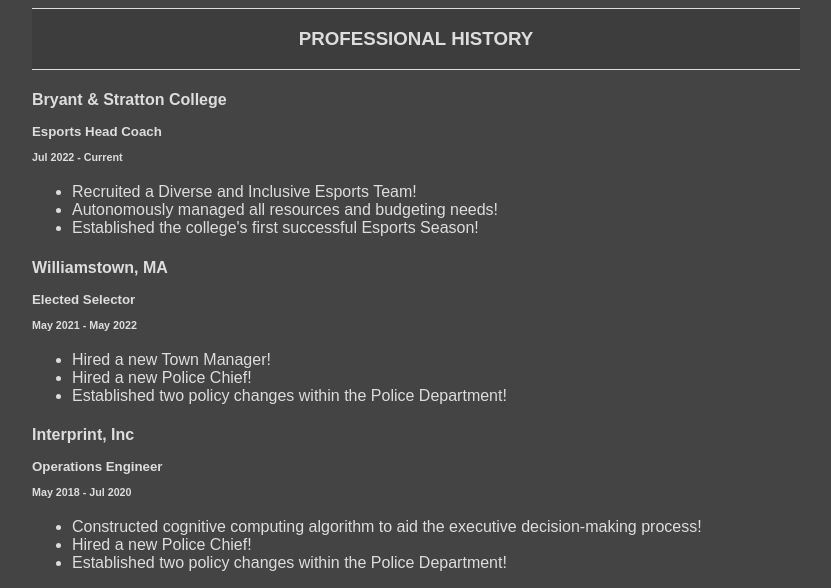
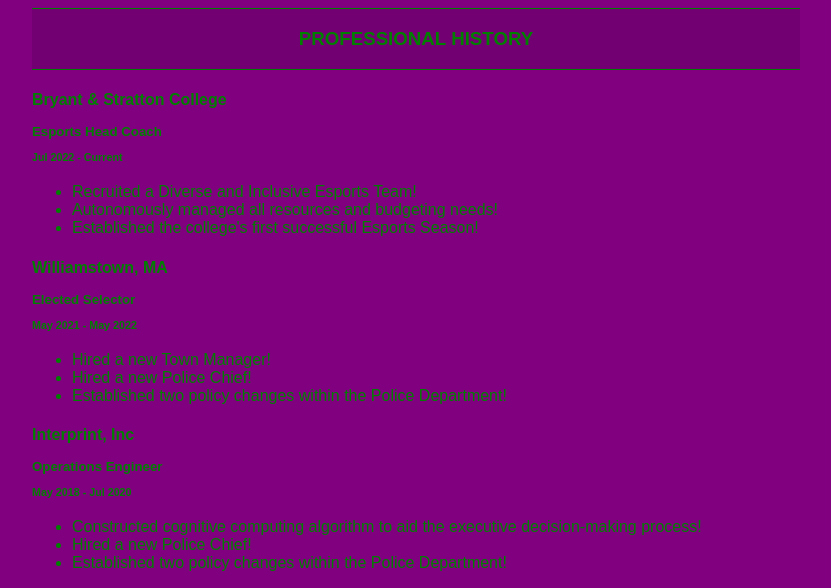
Before and after one commit to whasty/whasty.github.io, a plain HTML site: page index.html in a window 1280 px wide. Shown: the part 212-800 px from the top of the page, without its empty margins (224-1055 px from the left). Drawn offline with Linux system fonts and the light colour scheme.

Commit message:
Update style.css

```diff
--- a/style.css
+++ b/style.css
@@ -1,14 +1,16 @@
 body  {
-  background-color: #444444;
-  color: #dddddd;
+  background-color: purple;
+  color: green;
+  text-color: magenta;
   font-family: Arial, Helvetica, sans-serif;
   margin: 10% 20%;
+  text-transform: bold;
 }
 
 .exp-header {
   text-align: center;
   text-transform: uppercase;
-  border-top: 1px solid #dddddd;
-  border-bottom: 1px solid #dddddd;
+  border-top: 1px solid green;
+  border-bottom: 1px solid green;
   background-color: rgba(0,0,0,0.1)
 }
```
